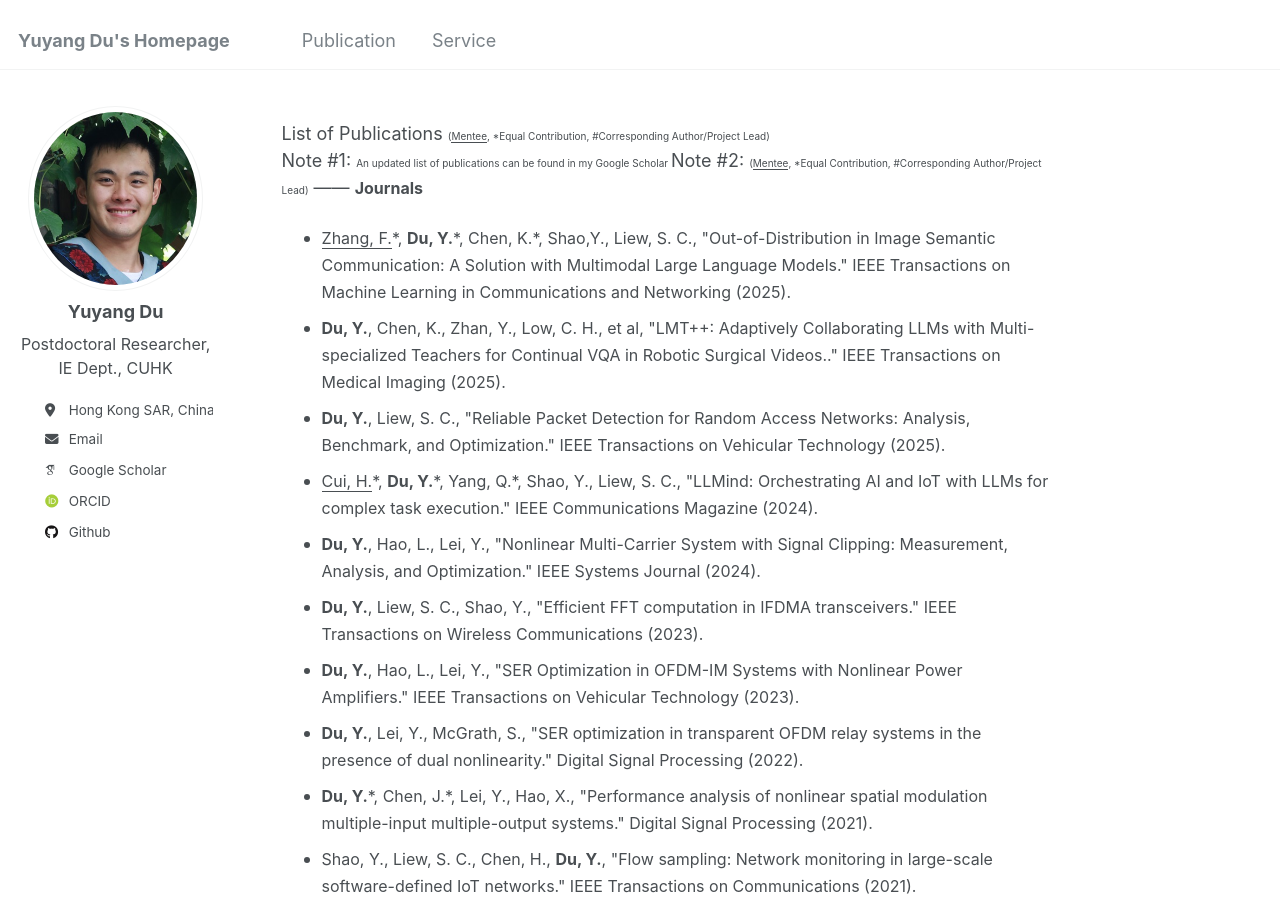
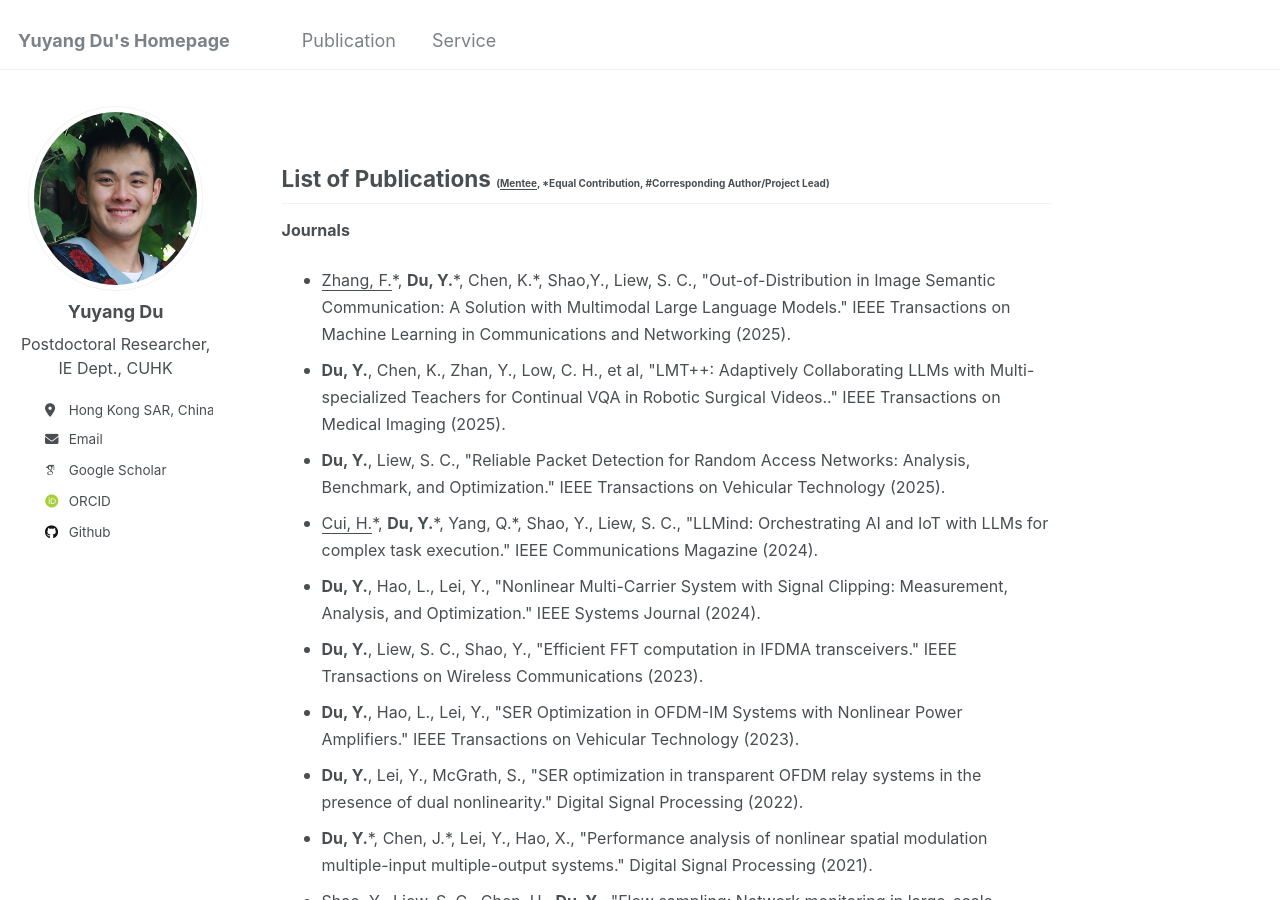
Before and after one commit to yuyangdu01/yuyangdu01.github.io, a Jekyll site: the page built from _pages/markdown.md, in a window 1280 px wide and 900 px high. Built offline with Jekyll 4.4.1, drawn with Linux system fonts in a browser that asks for light colours; some web fonts are replaced.

Commit message:
Update markdown.md

```diff
--- a/_pages/markdown.md
+++ b/_pages/markdown.md
@@ -7,9 +7,6 @@ redirect_from:
   - /markdown.html
 ---
 List of Publications <font size=3></font><font size=1>(<u>Mentee</u>, *Equal Contribution, #Corresponding Author/Project Lead)</font>
-<br>
-Note #1: <font size=1>An updated list of publications can be found in my Google Scholar </font>
-Note #2: <font size=1>(<u>Mentee</u>, *Equal Contribution, #Corresponding Author/Project Lead)</font>
 ------
 **<font size=3>Journals</font>** <br>
 * <font size=3><u>Zhang, F.</u>*, <b>Du, Y.</b>*, Chen, K.*, Shao,Y., Liew, S. C., "Out-of-Distribution in Image Semantic Communication: A Solution with Multimodal Large Language Models." IEEE Transactions on Machine Learning in Communications and Networking (2025).</font>
```
